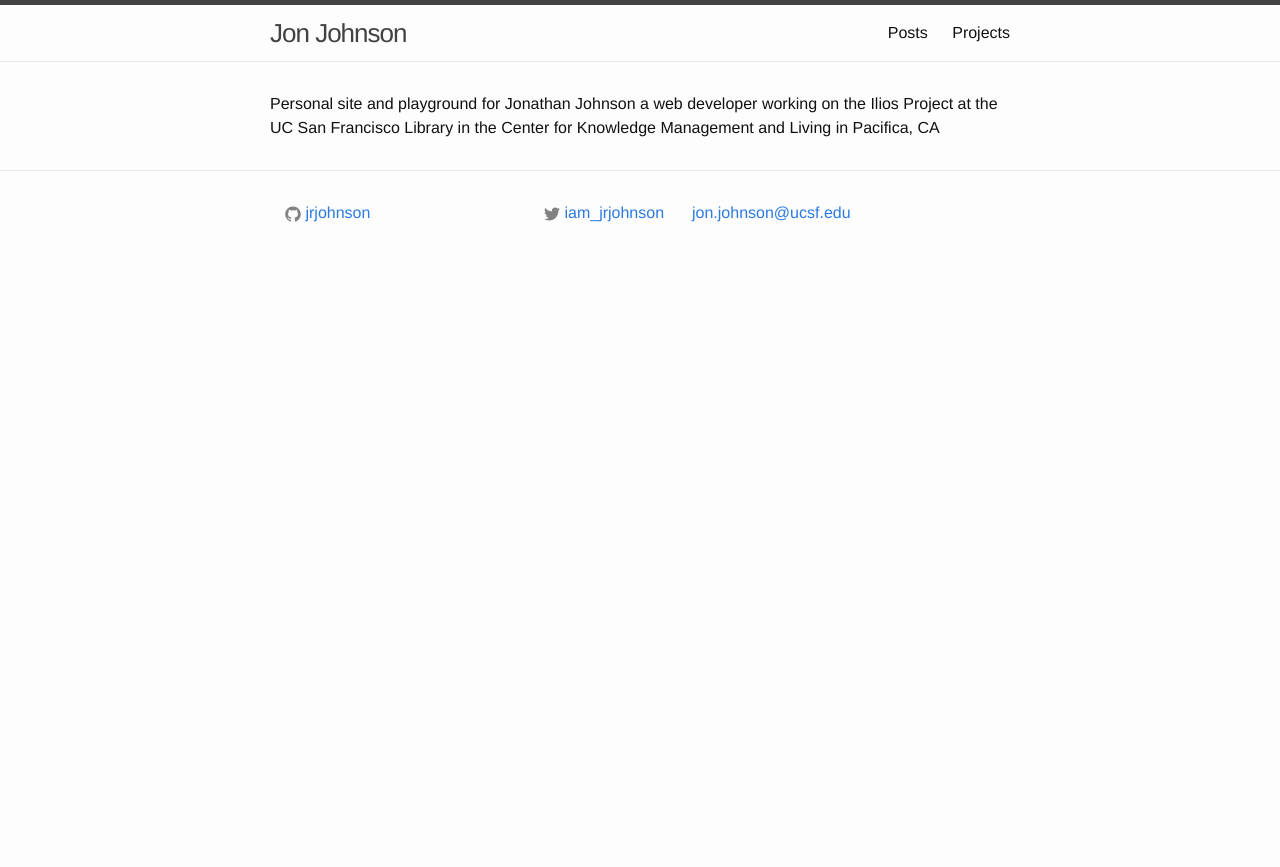
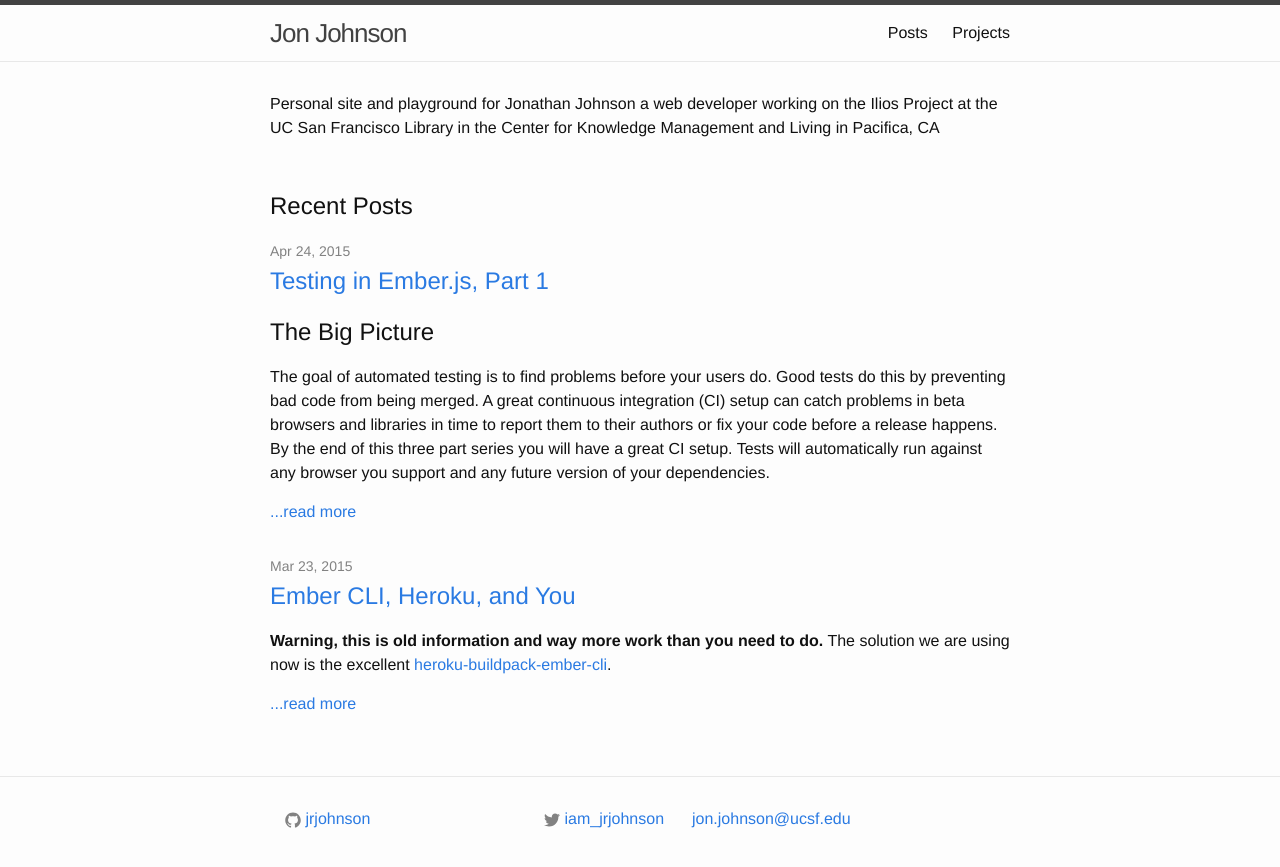
Before and after one commit to jrjohnson/website, a Jekyll site: the page built from index.md, in a window 1280 px wide. Shown: the top 867 px of the page. Built offline with Jekyll 4.4.1, drawn with Linux system fonts in a browser that asks for light colours.

Commit message:
Add recent posts to front page

```diff
--- a/_posts/2015-04-24-testing-emberjs-part1.markdown
+++ b/_posts/2015-04-24-testing-emberjs-part1.markdown
@@ -7,7 +7,6 @@
 ---
 
 ## The Big Picture
-
 The goal of automated testing is to find problems before your users do. Good tests do this by preventing bad code from being merged. A great continuous integration (CI) setup can catch problems in beta browsers and libraries in time to report them to their authors or fix your code before a release happens. By the end of this three part series you will have a great CI setup. Tests will automatically run against any browser you support and any future version of your dependencies.
 
 Requirements for this guide are [Ember.js](http://emberjs.com/) > 1.10 and [Ember CLI](http://www.ember-cli.com/) > 0.2.3\. It may be entirely possible to do this without Ember CLI, but I wouldn't know how. In Part One, we will cover using Sauce Labs and Travis CI to create your test matrix.
--- a/_sass/_layout.scss
+++ b/_sass/_layout.scss
@@ -234,3 +234,7 @@
         }
     }
 }
+
+.home {
+  margin-bottom: 3em;
+}
--- a/index.html
+++ /dev/null
@@ -1,7 +0,0 @@
----
-layout: default
----
-
-<div class="home">
-    {{ site.description }}
-</div>
--- /dev/null
+++ b/index.md
@@ -0,0 +1,23 @@
+---
+layout: default
+---
+
+<div class="home">
+    {{ site.description }}
+</div>
+
+## Recent Posts
+<ul class="post-list">
+  {% for post in site.posts  limit:2 %}
+    <li>
+      <span class="post-meta">{{ post.date | date: "%b %-d, %Y" }}</span>
+
+      <h2>
+        <a class="post-link" href="{{ post.url | prepend: site.baseurl }}">{{ post.title }}</a>
+      </h2>
+
+      {{post.excerpt}} <a href="{{ post.url | prepend: site.baseurl }}">...read more</a>
+
+    </li>
+  {% endfor %}
+</ul>
```
